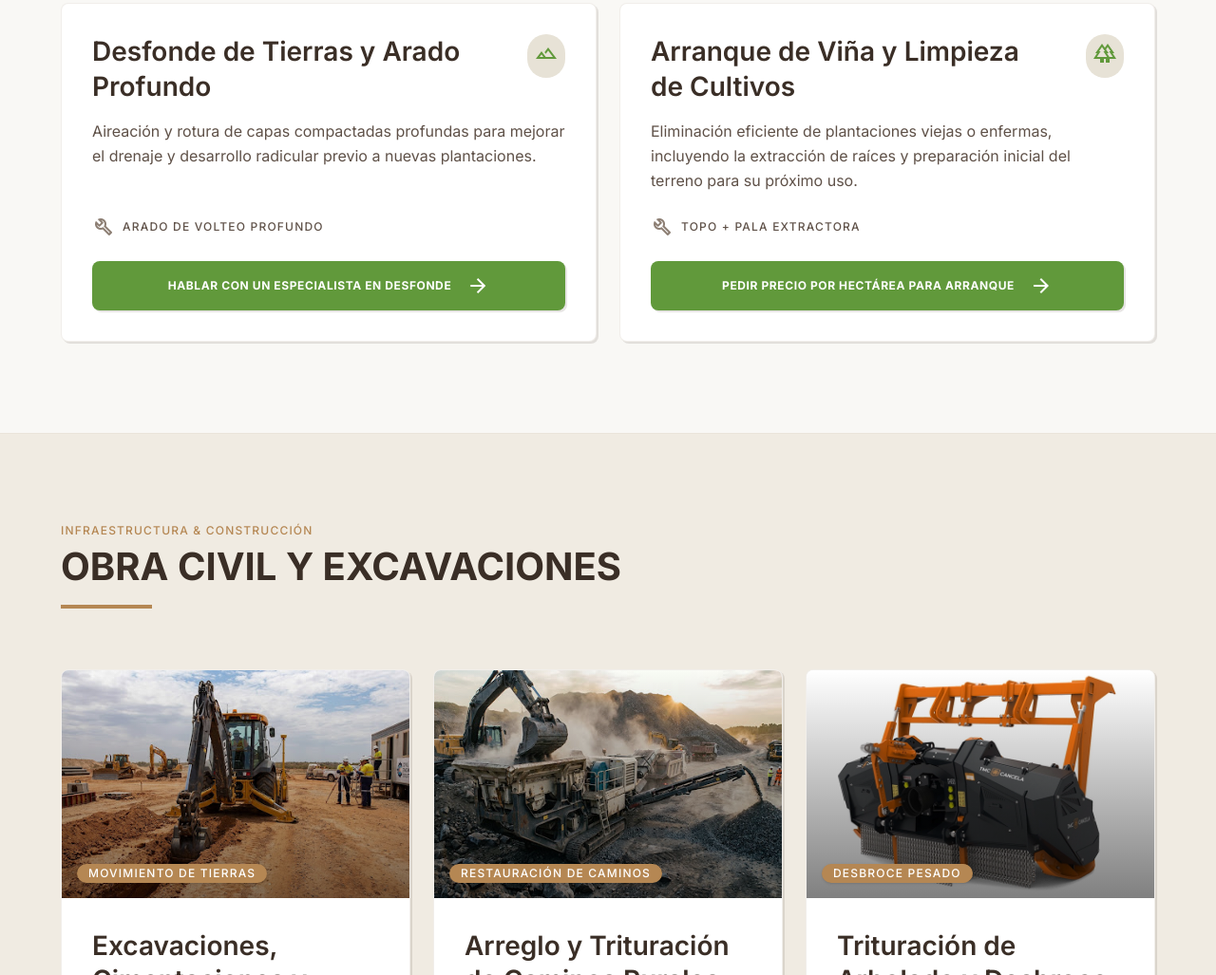
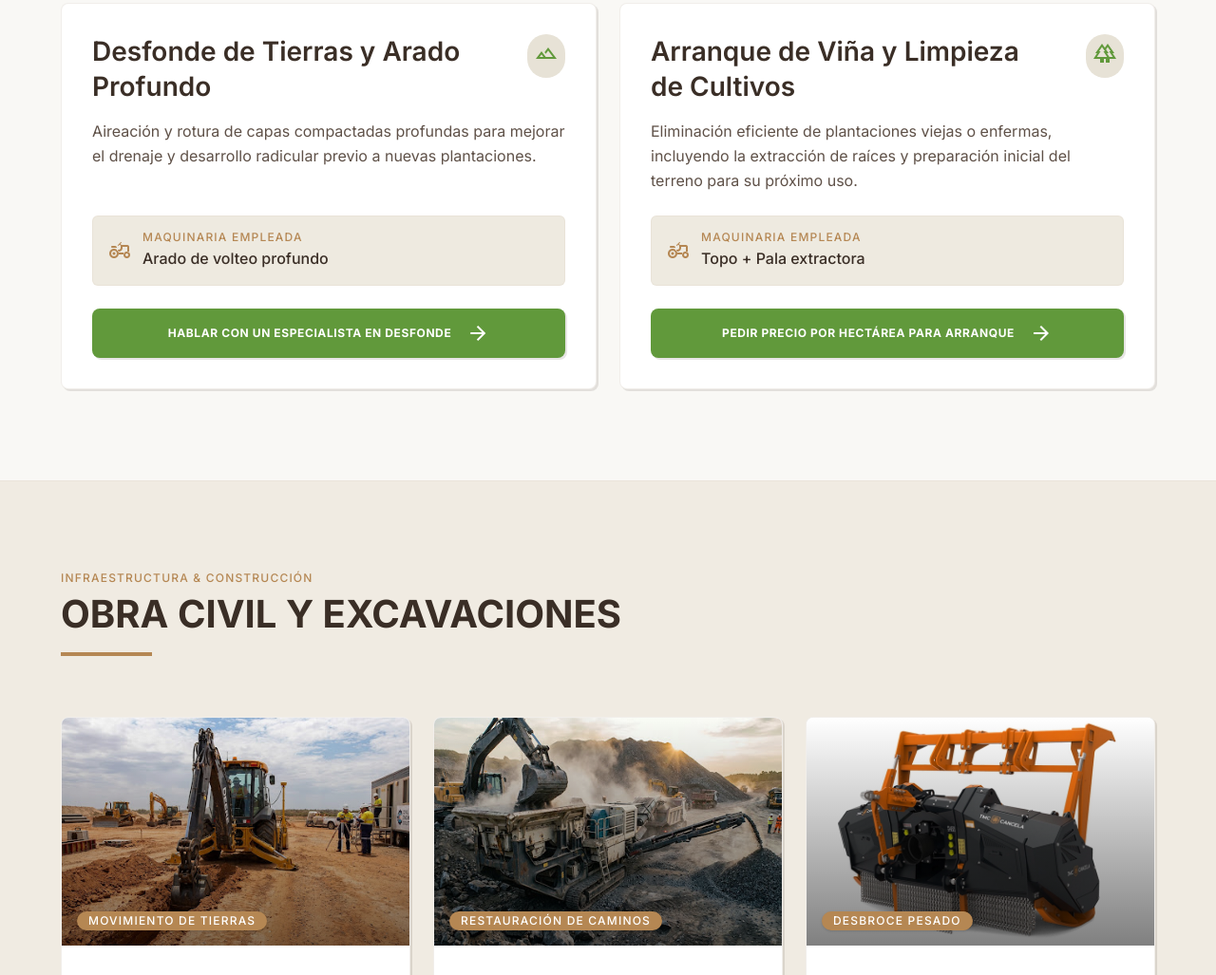
Before and after one commit to jimenezabadalex/Quintanamur-web, an Astro site: page /Quintanamur-web/servicios in a window 1280 px wide. Shown: the part 1899-2926 px from the top of the page at 95% size. Built offline with nearby package versions, Linux system fonts and the light colour scheme; Astro itself is replaced by a stand-in of ours.

Commit message:
feat(servicios): estandarizar contenedores de maquinaria empleada en desfonde y arranque

```diff
--- a/src/pages/servicios.astro
+++ b/src/pages/servicios.astro
@@ -286,14 +286,23 @@ import { url } from "../utils/url";
             </p>
           </div>
           <div>
-            <div class="flex items-center gap-2 mb-6">
-              <span class="material-symbols-outlined text-outline text-sm"
-                >build</span
+            <div
+              class="bg-surface-container p-4 rounded-md mb-6 border border-outline-variant/20 flex items-center"
             >
               <span
-                class="font-label-caps text-label-caps text-on-surface-variant uppercase"
+                class="material-symbols-outlined text-secondary mr-3 text-2xl"
+                >agriculture</span
+              >
+              <div>
+                <span
+                  class="font-label-caps text-label-caps text-secondary uppercase block mb-1"
+                  >Maquinaria empleada</span
+                >
+                <span
+                  class="font-body-md text-body-md font-medium text-on-surface"
                   >Arado de volteo profundo</span
                 >
+              </div>
             </div>
             <a href={url("/contacto")} class="btn-agricola w-full mt-auto">
               <span>Hablar con un especialista en desfonde</span>
@@ -330,14 +339,23 @@ import { url } from "../utils/url";
             </p>
           </div>
           <div>
-            <div class="flex items-center gap-2 mb-6">
-              <span class="material-symbols-outlined text-outline text-sm"
-                >build</span
+            <div
+              class="bg-surface-container p-4 rounded-md mb-6 border border-outline-variant/20 flex items-center"
             >
               <span
-                class="font-label-caps text-label-caps text-on-surface-variant uppercase"
+                class="material-symbols-outlined text-secondary mr-3 text-2xl"
+                >agriculture</span
+              >
+              <div>
+                <span
+                  class="font-label-caps text-label-caps text-secondary uppercase block mb-1"
+                  >Maquinaria empleada</span
+                >
+                <span
+                  class="font-body-md text-body-md font-medium text-on-surface"
                   >Topo + Pala extractora</span
                 >
+              </div>
             </div>
             <a href={url("/contacto")} class="btn-agricola w-full mt-auto">
               <span>Pedir precio por hectárea para arranque</span>
```
Lines whose indentation alone changed are shown as unchanged.
